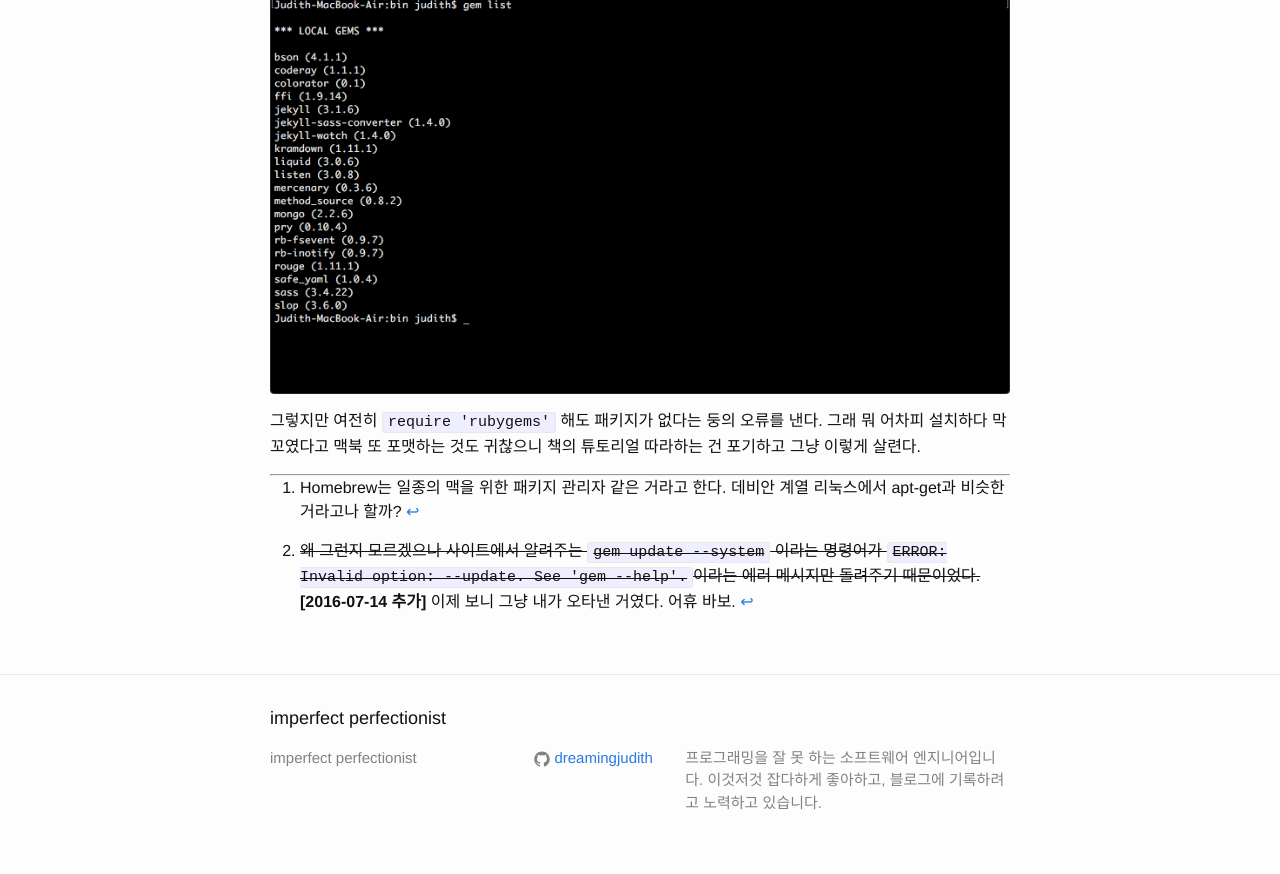
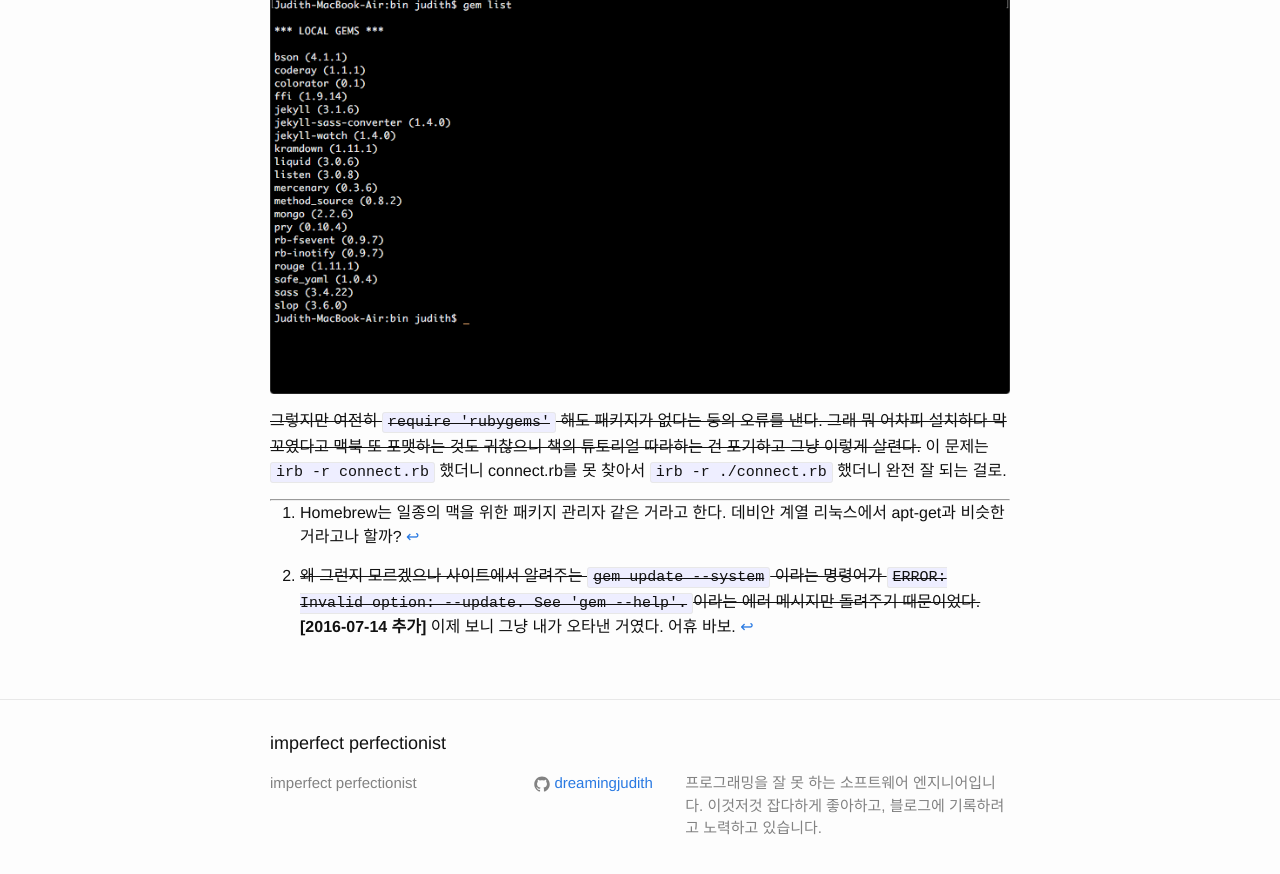
Before and after one commit to dreamingjudith/dreamingjudith.github.io, a Jekyll site: the page built from _posts/2016-07-14-OS-X-El-Capitan에서-gem-install-문제.md, in a window 1280 px wide and 900 px high, scrolled down 2025 px. Shown: the top 874 px of the window. Built offline with Jekyll 4.4.1, drawn with Linux system fonts in a browser that asks for light colours.

Commit message:
Modified item -- see log
Signed-off-by: Judith Jeong <calliope1226@hotmail.com>

```diff
--- a/_posts/2016-07-14-OS-X-El-Capitan에서-gem-install-문제.md
+++ b/_posts/2016-07-14-OS-X-El-Capitan에서-gem-install-문제.md
@@ -43,7 +43,7 @@ gem을 어떻게 설치할 것인가에 대해 다른 옵션들도 존재하는
 
 ![gem list](/media/images/2016-07-15-02.png)
 
-그렇지만 여전히 `require 'rubygems'` 해도 패키지가 없다는 둥의 오류를 낸다. 그래 뭐 어차피 설치하다 막 꼬였다고 맥북 또 포맷하는 것도 귀찮으니 책의 튜토리얼 따라하는 건 포기하고 그냥 이렇게 살련다.
+<del>그렇지만 여전히 `require 'rubygems'` 해도 패키지가 없다는 둥의 오류를 낸다. 그래 뭐 어차피 설치하다 막 꼬였다고 맥북 또 포맷하는 것도 귀찮으니 책의 튜토리얼 따라하는 건 포기하고 그냥 이렇게 살련다.</del> 이 문제는 `irb -r connect.rb` 했더니 connect.rb를 못 찾아서 `irb -r ./connect.rb` 했더니 완전 잘 되는 걸로.
 
 ---
 [^1]: Homebrew는 일종의 맥을 위한 패키지 관리자 같은 거라고 한다. 데비안 계열 리눅스에서 apt-get과 비슷한 거라고나 할까?
```
